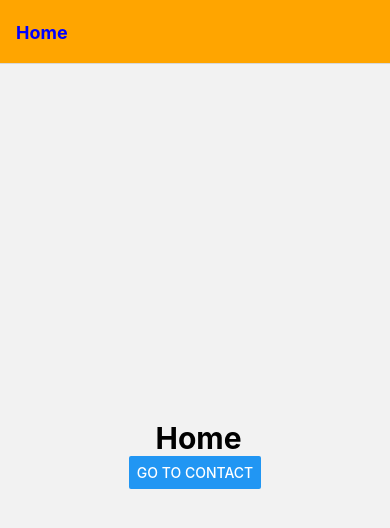
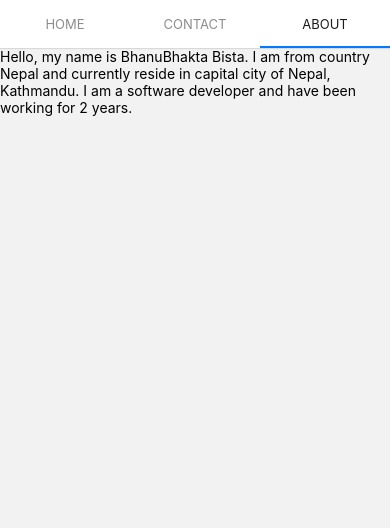
Before and after one commit to imbhanubista/react-native-course, a React Native app: screen /About in a window 390 px wide. Shown: the top 528 px of the page. Built offline with nearby package versions, Linux system fonts and the light colour scheme.

Commit message:
learned tab navigation and passing data from one screen to another in stack navigation

```diff
--- a/App.js
+++ b/App.js
@@ -1,16 +1,15 @@
 import React from "react";
-import {  StyleSheet, View } from "react-native";
+import { StyleSheet, View,SafeAreaView } from "react-native";
 import StatusBarDesign from "./src/components/statusBar/StatusBarDesign";
-import StackNavigationDemo from "./src/components/navigation/stackNavigation/StackNavigationDemo";
+import TabNavigation from "./src/components/navigation/tabNavigation/TabNavigation";
 
 export default function App() {
   return (
     <>
-     <StatusBarDesign/>
-      <View style={styles.container}>
-        {/* Your app content goes here */}
-        <StackNavigationDemo/>
-      </View>
+      <StatusBarDesign />
+      <SafeAreaView style={styles.container}>
+        <TabNavigation />
+      </SafeAreaView>
     </>
   );
 }
--- a/package.json
+++ b/package.json
@@ -10,6 +10,8 @@
   },
   "dependencies": {
     "@expo/webpack-config": "^18.0.1",
+    "@react-navigation/bottom-tabs": "^6.5.7",
+    "@react-navigation/material-top-tabs": "^6.6.2",
     "@react-navigation/native": "^6.1.6",
     "@react-navigation/native-stack": "^6.9.12",
     "expo": "~48.0.11",
@@ -17,8 +19,10 @@
     "react": "18.2.0",
     "react-dom": "18.2.0",
     "react-native": "0.71.6",
+    "react-native-pager-view": "^6.2.0",
     "react-native-safe-area-context": "^4.5.2",
     "react-native-screens": "^3.20.0",
+    "react-native-tab-view": "^3.5.1",
     "react-native-web": "~0.18.10"
   },
   "devDependencies": {
--- a/src/components/navigation/stackNavigation/Contact.js
+++ b/src/components/navigation/stackNavigation/Contact.js
@@ -1,12 +1,27 @@
 import React from 'react'
-import { Text, View } from 'react-native'
+import { StyleSheet, Text, View } from 'react-native'
 
-const Contact = () => {
+const Contact = (props) => {
+  const data = props.route.params
   return (
-    <View>
+    <View style={styles.main}>
         <Text> Contact</Text>
+        <Text>Data coming from Home Component</Text>
+        <Text> {data.name} </Text>
+        <Text>  {data.password}</Text>
+
     </View>
   )
 }
 
+const styles = StyleSheet.create({
+    main:{
+        flex:1,
+        justifyContent:"center",
+        alignItems:"center",
+        margin:10
+    },
+
+  })
+
 export default Contact
--- a/src/components/navigation/stackNavigation/Home.js
+++ b/src/components/navigation/stackNavigation/Home.js
@@ -1,12 +1,17 @@
-import React from 'react'
-import { Text, View,StyleSheet, Button } from 'react-native'
+import React, { useState } from 'react'
+import { Text, View,StyleSheet, Button, TextInput } from 'react-native'
 
 const Home = (props) => {
-    console.log(props)
+
+    const [name,setName] = useState("")
+    const [password,setPassword] = useState("")
+
   return (
     <View style={styles.main}>
         <Text style={styles.content} > Home</Text>
-        <Button title="Go to Contact" onPress={()=> props.navigation.navigate("Contact") }/>
+        <TextInput placeholder="Enter your name" style={styles.input} onChangeText={(e)=>setName(e)} />
+        <TextInput placeholder="Enter your password" style={styles.input} onChangeText={(e)=>setPassword(e)}/>
+        <Button title="Go to Contact" onPress={()=> props.navigation.navigate("Contact", {name,password}) }/>
     </View>
   )
 }
@@ -15,12 +20,21 @@ const styles = StyleSheet.create({
     main:{
         flex:1,
         justifyContent:"center",
-        alignItems:"center"
+        alignItems:"center",
+        margin:10
     },
     content:{
         fontSize:30,
         fontWeight:"bold"
+    },
+    input:{
+        borderWidth:1,
+        borderColor:"black",
+        width:"100%",
+        padding:10,
+        margin:10
     }
+
 
 })
 
--- a/src/components/navigation/stackNavigation/StackNavigationDemo.js
+++ b/src/components/navigation/stackNavigation/StackNavigationDemo.js
@@ -1,7 +1,7 @@
 import React from 'react'
 import { NavigationContainer } from '@react-navigation/native'
 import { createNativeStackNavigator } from '@react-navigation/native-stack'
-import { View } from 'react-native'
+import { Text, View } from 'react-native'
 import Home from './Home'
 import Contact from './Contact'
 
@@ -23,7 +23,16 @@ const StackNavigationDemo = () => {
             },
         }}
         >
-            <Stack.Screen name="Home" component={Home} />
+            <Stack.Screen name="Home" component={Home}
+             options={{
+                // if you want to hide the header set it to false
+                // headerShown: false,
+                // if you want to change the title of the header
+                // title: 'Home',
+                // if you want right and left icons in the header
+                headerRight: () => <View style={{ marginRight: 10 }}><Text>Right</Text></View>,
+                headerLeft: () => <View style={{ marginLeft: 10 }}><Text>Left</Text></View>,
+             }} />
             <Stack.Screen name="Contact" component={Contact} />
         </Stack.Navigator>
     </NavigationContainer>
--- /dev/null
+++ b/src/components/navigation/tabNavigation/About.js
@@ -0,0 +1,12 @@
+import React from 'react'
+import { Text, View } from 'react-native'
+
+const About = () => {
+  return (
+    <View>
+        <Text>Hello, my name is BhanuBhakta Bista. I am from country Nepal and currently reside in capital city of Nepal, Kathmandu. I am a software developer and have been working for 2 years.</Text>
+    </View>
+  )
+}
+
+export default About
--- /dev/null
+++ b/src/components/navigation/tabNavigation/Contact.js
@@ -0,0 +1,11 @@
+import React from 'react'
+import { View,Text } from 'react-native'
+const Contact = () => {
+  return (
+    <View>
+        <Text>Hello from Contact Tab</Text>
+    </View>
+  )
+}
+
+export default Contact
--- /dev/null
+++ b/src/components/navigation/tabNavigation/Home.js
@@ -0,0 +1,12 @@
+import React from 'react'
+import { Text, View } from 'react-native'
+
+const Home = () => {
+  return (
+    <View>
+        <Text>Hello From Home</Text>
+    </View>
+  )
+}
+
+export default Home
--- /dev/null
+++ b/src/components/navigation/tabNavigation/TabNavigation.js
@@ -0,0 +1,27 @@
+import React from 'react'
+import { View } from 'react-native'
+import { NavigationContainer } from '@react-navigation/native'
+// this is for buttton navigation
+// import { createBottomTabNavigator } from '@react-navigation/bottom-tabs'
+// this is for top navigation
+import { createMaterialTopTabNavigator } from '@react-navigation/material-top-tabs';
+
+import Home from './Home'
+import Contact from './Contact'
+import About from './About';
+// const Tab = createBottomTabNavigator()
+const Tab = createMaterialTopTabNavigator()
+
+const TabNavigation = () => {
+  return (
+    <NavigationContainer>
+        <Tab.Navigator>
+            <Tab.Screen name="Home" component={Home} />
+            <Tab.Screen name="Contact" component={Contact} />
+            <Tab.Screen name="About" component={About} />
+        </Tab.Navigator>
+    </NavigationContainer>
+  )
+}
+
+export default TabNavigation
```
Also changed, not shown: 1 other file (tests, documents, lock files or other folders).
